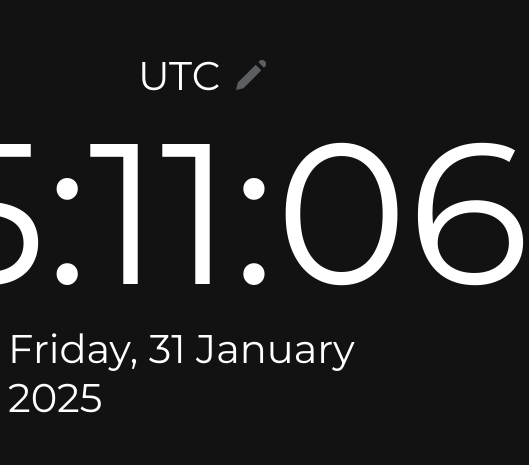
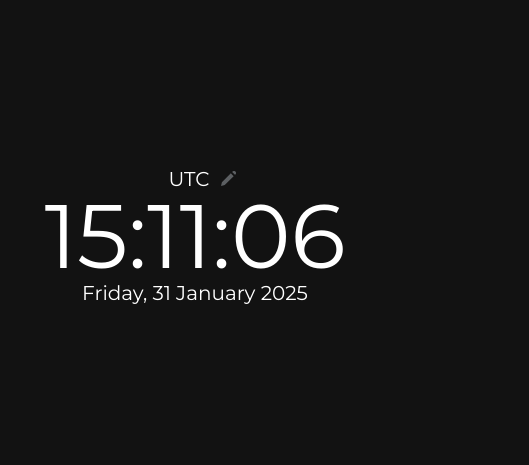
Before and after one commit to SurkanA/The-Time, a website: page index.html in a window 390 px wide. Shown: the part 194-659 px from the top of the page, 529 px wide, since content can reach past the window. Drawn offline with nearby package versions, Linux system fonts and the light colour scheme.

Commit message:
Added responsive design for mobiles (media querys)

```diff
--- a/css/styles.css
+++ b/css/styles.css
@@ -202,3 +202,51 @@ button {
 .micromodal-slide[aria-hidden="true"] .modal__container {
   animation: 0.3s cubic-bezier(0, 0, 0.2, 1) mmslideOut;
 }
+
+@media only screen and (max-width: 768px) {
+  #currentPlace {
+    font-size: 25px;
+    margin-bottom: 40px;
+  }
+
+  #currentTime {
+    font-size: 100px;
+  }
+
+  #currentDate {
+    margin-top: 40px;
+    font-size: 25px;
+  }
+
+  svg {
+    width: 20px;
+    height: 20px;
+    color: #fff;
+    margin-left: 20px;
+    margin-bottom: 15px;
+  }
+}
+
+@media only screen and (max-width: 430px) {
+  #currentPlace {
+    font-size: 20px;
+    margin-bottom: 40px;
+  }
+
+  #currentTime {
+    font-size: 90px;
+  }
+
+  #currentDate {
+    margin-top: 40px;
+    font-size: 20px;
+  }
+
+  svg {
+    width: 15px;
+    height: 15px;
+    color: #fff;
+    margin-left: 20px;
+    margin-bottom: 20px;
+  }
+}
```
